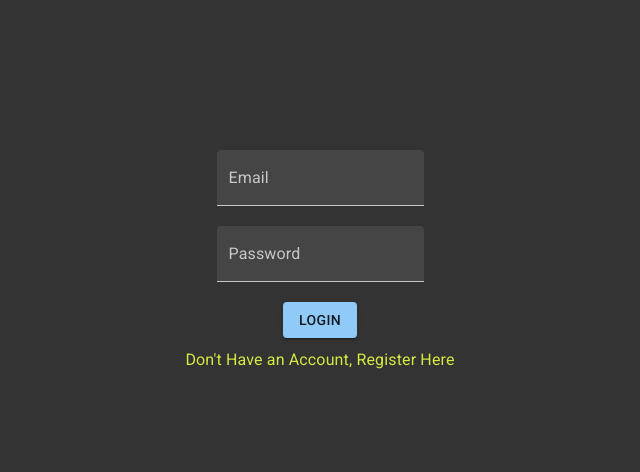
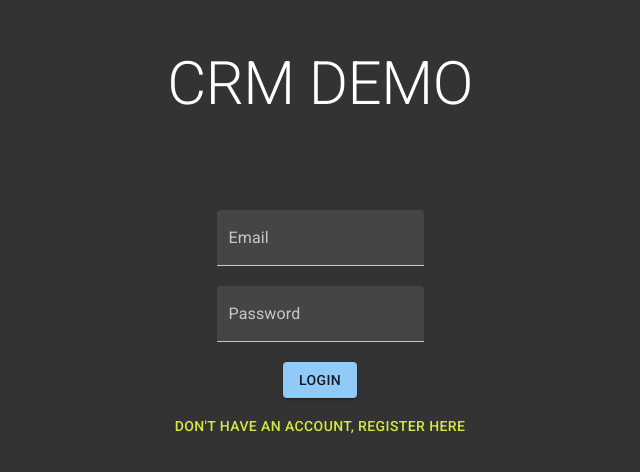
Before and after one commit to harzkr/crm-fe, a React (Create React App) app: page /login in a window 1280 px wide. Shown: the part 154-626 px from the top of the page, without its empty margins (320-960 px from the left). Built offline with nearby package versions, Linux system fonts and the light colour scheme.

Commit message:
Update other styles

```diff
--- a/src/components/Login/Login.js
+++ b/src/components/Login/Login.js
@@ -18,6 +18,9 @@ const Login = () => {
   return (
     <div className="outerForm">
       <div className="formContainer">
+        <Typography variant="h2" className="pageTitle">
+            CRM DEMO
+        </Typography>
         <Typography className="formError">
           {errors.name && <span className="error">{errors.name.message}</span>}
         </Typography>
@@ -96,7 +99,7 @@ const Login = () => {
           </Button>
         </form>
 
-        <Typography
+        <Button
           className="formMessage"
           onClick={
             formType === "login"
@@ -107,7 +110,7 @@ const Login = () => {
           {formType === "login"
             ? "Don't Have an Account, Register Here"
             : "Already Have an Account, Login Here"}
-        </Typography>
+        </Button>
       </div>
     </div>
   );
--- a/src/components/Login/styles.css
+++ b/src/components/Login/styles.css
@@ -26,9 +26,9 @@
 .formMessage{
     margin-top: 10px;
     margin-bottom: 10px;
-    color: rgb(213, 233, 66);
+    color: rgb(213, 233, 66) !important;
     cursor:pointer;
-    font-size: small;
+    font-size: 4px;
 }
 
 .button{
@@ -40,3 +40,8 @@
     color:red;
     font-size: 8px;
 }
+
+.pageTitle{
+    margin-bottom: 60px !important;
+    color: white;
+}
```
